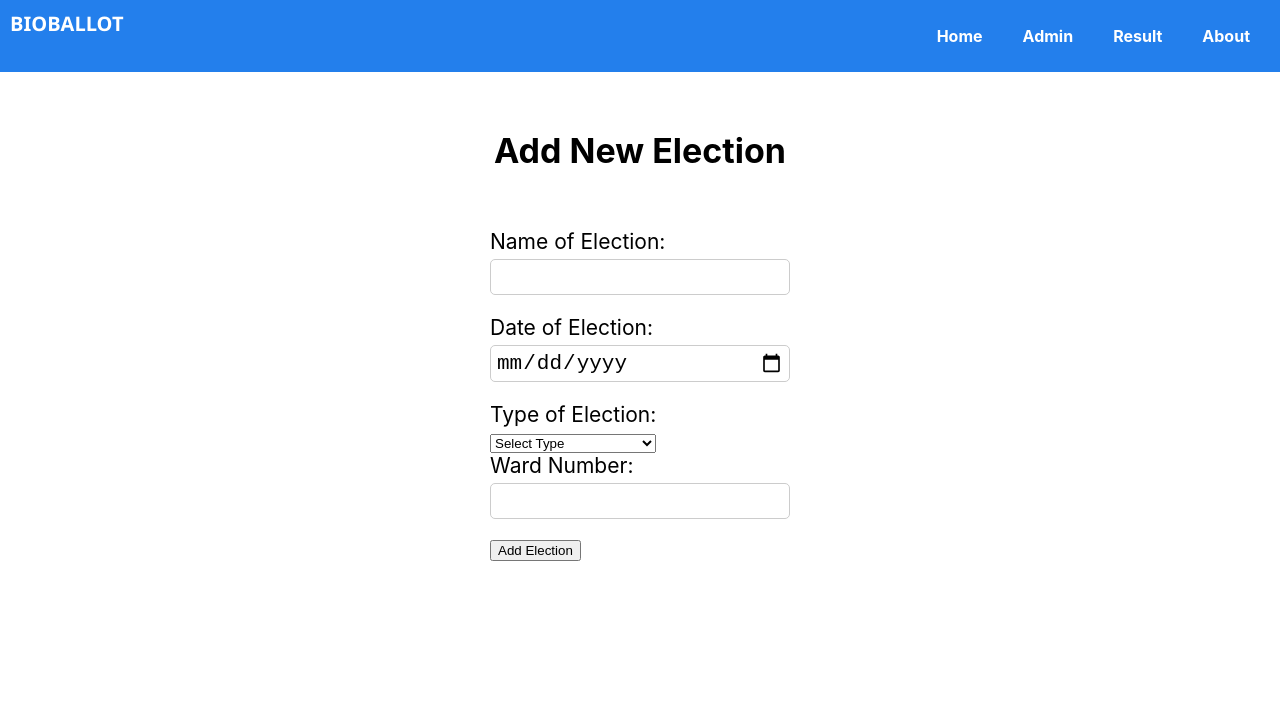
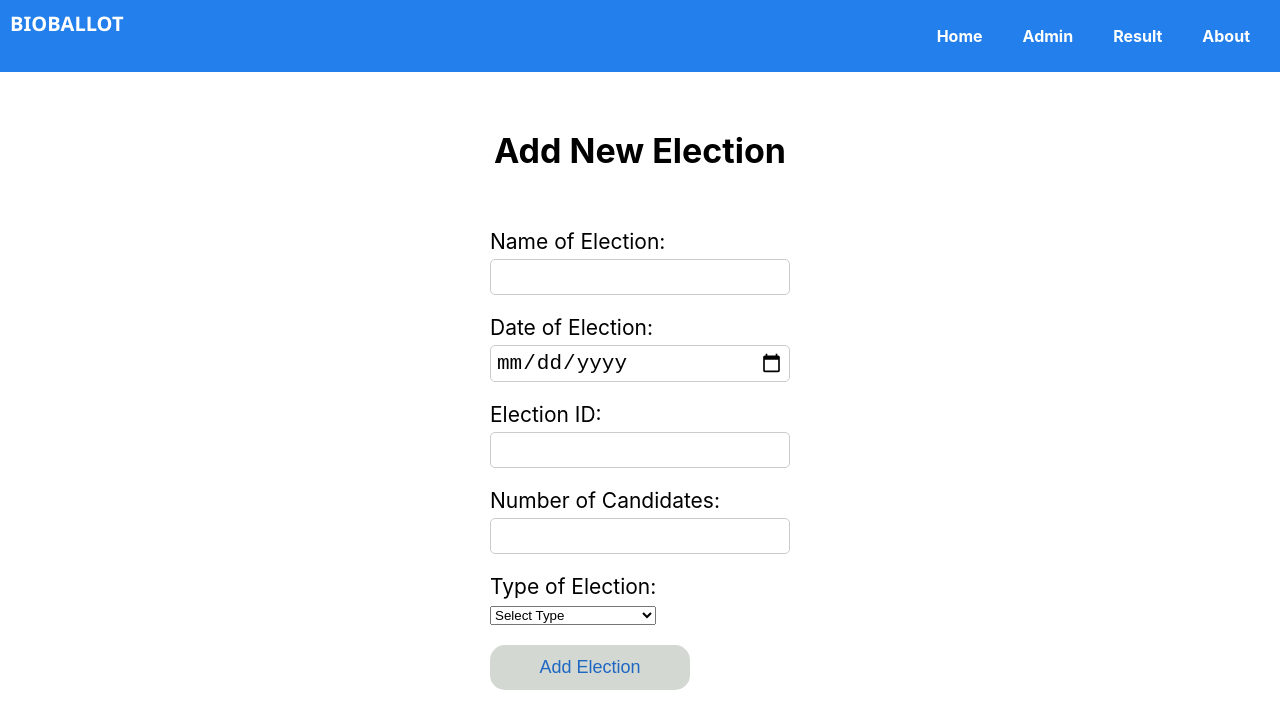
Before and after one commit to arathyGH02/bioballot, a React (Create React App) app: page /add-election in a window 1280 px wide. Shown: the top 728 px of the page. Built offline with nearby package versions, Linux system fonts and the light colour scheme.

Commit message:
added election and candidate entry

```diff
--- a/package.json
+++ b/package.json
@@ -12,6 +12,7 @@
     "cors": "^2.8.5",
     "mongodb": "^6.3.0",
     "mongoose": "^8.2.0",
+    "multer": "^1.4.5-lts.1",
     "react": "^18.2.0",
     "react-dom": "^18.2.0",
     "react-router-dom": "^6.22.2",
--- a/src/AddCandidate.js
+++ b/src/AddCandidate.js
@@ -11,6 +11,8 @@ const AddCandidate = () => {
     party: '',
     symbol: null, // Assume symbol is a file
     constituency: '',
+    wardnumber: '',
+    electionid: ''
   });
 
   const [message, setMessage] = useState('');
@@ -27,15 +29,23 @@ const AddCandidate = () => {
   const handleSubmit = async (e) => {
     e.preventDefault();
 
+    const formData = new FormData();
+
+    // Append all the form data to the FormData object
+    for (const key in candidateData) {
+      if (candidateData[key] instanceof File) {
+        // If the value is a File, append it to the FormData object
+        formData.append(key, candidateData[key]);
+      } else {
+        // Otherwise, append the value as a string
+        formData.append(key, candidateData[key]);
+      }
+    }
+
     try {
-      // Simulate sending data to the backend and updating the database
-      // Replace this with your actual API call
-      const response = await fetch('your-backend-api-endpoint', {
+      const response = await fetch('http://localhost:5000/add-candidate', {
         method: 'POST',
-        body: JSON.stringify(candidateData),
-        headers: {
-          'Content-Type': 'application/json',
-        },
+        body: formData,
       });
 
       if (response.ok) {
@@ -48,8 +58,6 @@ const AddCandidate = () => {
       setMessage('An error occurred. Please try again later.');
     }
   };
-//form submission logic ends here
-
 
   return (
 
@@ -61,22 +69,32 @@ const AddCandidate = () => {
         <label className="add-candidate-label" htmlFor="name">
           Name
         </label>
-        <input className="add-candidate-input" type="text" id="name" />
+        <input className="add-candidate-input" type="text" id="name" required />
 
         <label className="add-candidate-label" htmlFor="party">
           Party
         </label>
-        <input className="add-candidate-input" type="text" id="party" />
+        <input className="add-candidate-input" type="text" id="party" required/>
 
         <label className="add-candidate-label" htmlFor="symbol">
           Symbol
         </label>
-        <input className="add-candidate-input" type="file" id="symbol" />
+        <input className="add-candidate-input" type="file" id="symbol"required />
 
         <label className="add-candidate-label" htmlFor="constituency">
           Constituency
         </label>
         <input className="add-candidate-input" type="text" id="constituency" />
+
+        <label className="add-candidate-label" htmlFor="wardnumber">
+          Ward Number
+        </label>
+        <input className="add-candidate-input" type="text" id="wardnumber" />
+
+        <label className="add-candidate-label" htmlFor="electionid">
+          Election ID
+        </label>
+        <input className="add-candidate-input" type="text" id="electionid" required/>
 
         <button className="add-candidate-button" type="submit">
           Add Candidate
--- a/src/AddElection.css
+++ b/src/AddElection.css
@@ -0,0 +1,10 @@
+.Button{
+    background-color: #d3d8d3;
+    color: #1e68c2;
+    padding: 12px 20px;
+    border: none;
+    cursor: pointer;
+    font-size: 18px;
+    border-radius: 15px;
+    width: 200px;
+}
--- a/src/AddElection.js
+++ b/src/AddElection.js
@@ -1,6 +1,7 @@
 import React, { useState } from 'react';
 import { useNavigate } from 'react-router-dom';
 import Navbar from './Navbar';
+import Axios from 'axios';
 import './AddElection.css'; // Make sure this matches your actual CSS file name
 
 const AddElection = () => {
@@ -9,6 +10,8 @@ const AddElection = () => {
   const [electionData, setElectionData] = useState({
     name: '',
     date: '',
+    electionid: '',
+    numofcandidate: '',
     type: '',
     constituency: '',
     wardNumber: '',
@@ -24,10 +27,14 @@ const AddElection = () => {
     }));
   };
 
-  const handleSubmit = (e) => {
+  const handleSubmit = async (e) => {
     e.preventDefault();
-    // Your submission logic here
+    try {
+      await Axios.post('http://localhost:5000/add-election', electionData);
       history('/add-candidate');
+    } catch (error) {
+      console.error('Error adding election:', error);
+    }
   };
 
   return (
@@ -53,6 +60,23 @@ const AddElection = () => {
             value={electionData.date}
             onChange={handleInputChange}
           />
+          <label htmlFor="electionid">Election ID:</label>
+          <input
+            type="text"
+            id="electionid"
+            name="electionid"
+            value={electionData.electionid}
+            onChange={handleInputChange}
+          />
+
+         <label htmlFor="numofcandidate">Number of Candidates:</label>
+          <input
+            type="text"
+            id="numofcandidate"
+            name="numofcandidate"
+            value={electionData.numofcandidate}
+            onChange={handleInputChange}
+          />
 
           <label htmlFor="type">Type of Election:</label>
           <select
@@ -68,11 +92,8 @@ const AddElection = () => {
           </select>
 
           {electionData.type === 'state-assembly' || electionData.type === 'lok-sabha' ? (
+  <>
     <label htmlFor="constituency">Constituency:</label>
-          ) : (
-            <label htmlFor="wardNumber">Ward Number:</label>
-          )}
-          {electionData.type === 'state-assembly' || electionData.type === 'lok-sabha' ? (
     <input
       type="text"
       id="constituency"
@@ -80,14 +101,16 @@ const AddElection = () => {
       value={electionData.constituency}
       onChange={handleInputChange}
     />
-          ) : electionData.type === 'local' ? (
+  </>
+) : null}
+
+{electionData.type === 'local' ? (
   <>
     <label htmlFor="panchayat">Panchayat:</label>
     <input
       type="text"
       id="panchayat"
       name="panchayat"
-                required="false"
       value={electionData.panchayat}
       onChange={handleInputChange}
     />
@@ -96,12 +119,10 @@ const AddElection = () => {
       type="text"
       id="municipality"
       name="municipality"
-                required="false"
       value={electionData.municipality}
       onChange={handleInputChange}
     />
-            </>
-          ) : (
+    <label htmlFor="wardNumber">Ward Number:</label>
     <input
       type="text"
       id="wardNumber"
@@ -109,9 +130,12 @@ const AddElection = () => {
       value={electionData.wardNumber}
       onChange={handleInputChange}
     />
-          )}
+  </>
+) : null}
 
-          <button type="submit">Add Election</button>
+<br></br>
+<br></br>
+          <button className="Button" type="submit">Add Election</button>
         </form>
       </div>
     </div>
```
Also changed, not shown: 2 other files (tests, documents, lock files or other folders). Lines whose indentation alone changed are shown as unchanged.
